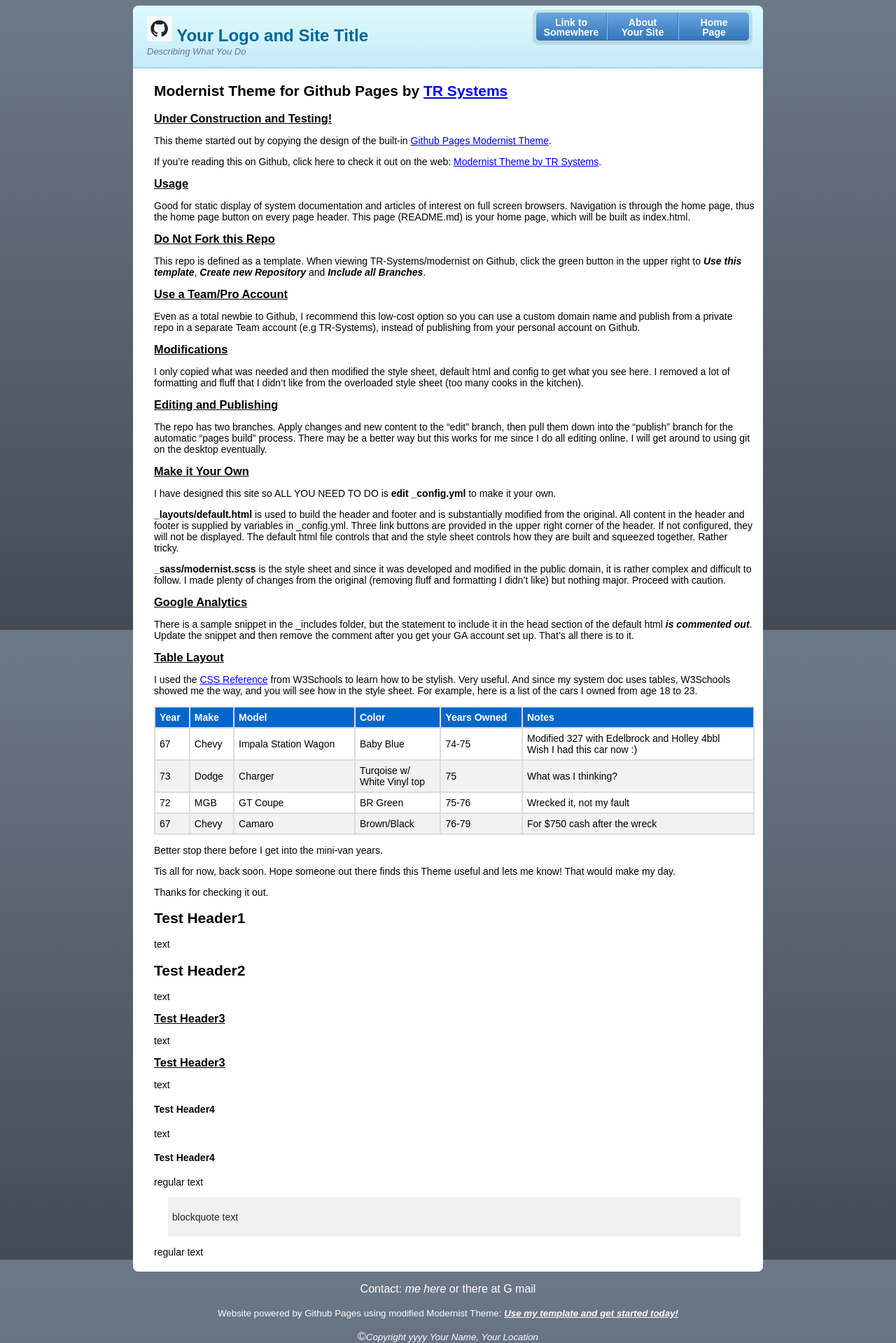
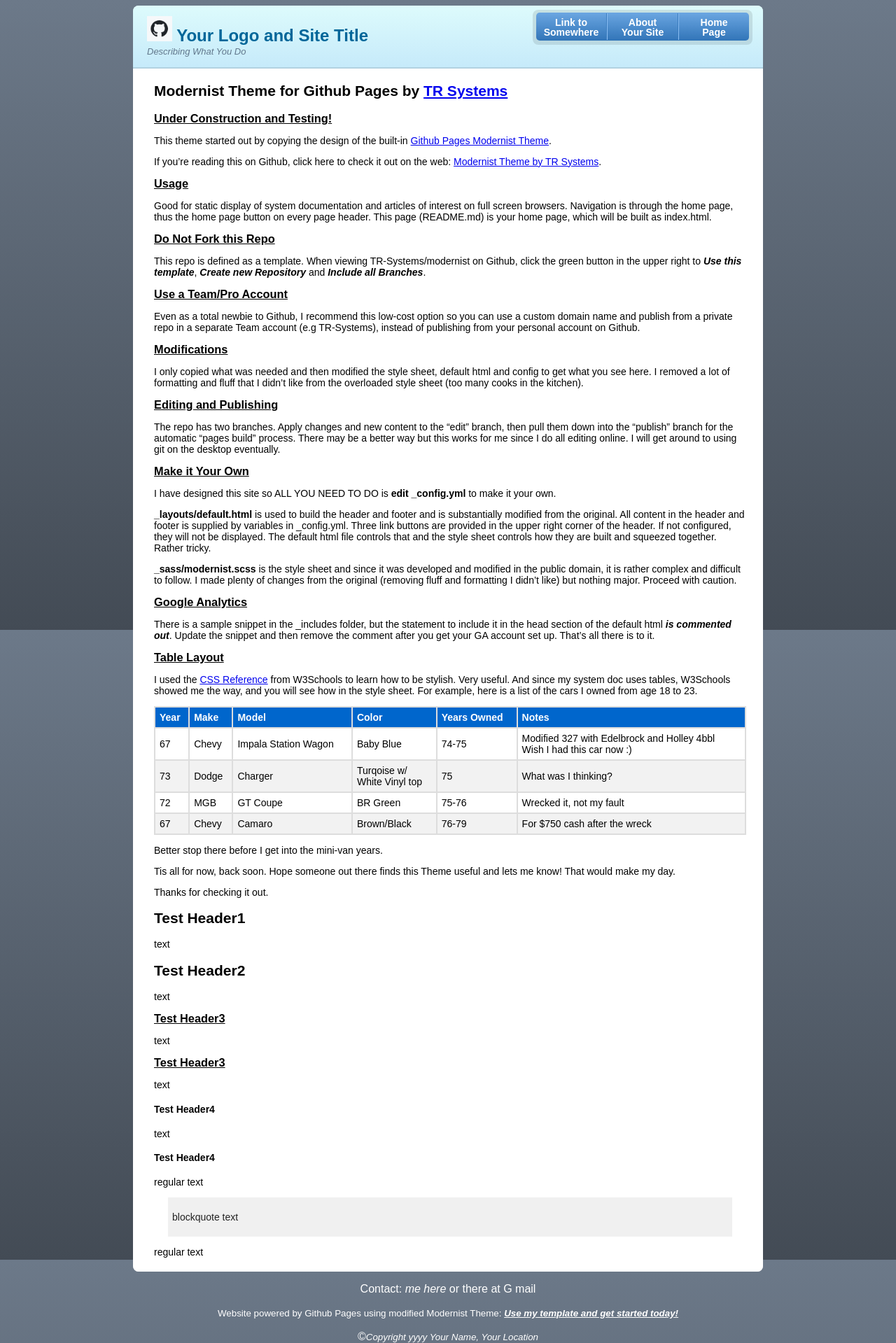
Before and after one commit to TR-Systems/modernist, a Jekyll site: the page built from README.md, in a window 1280 px wide. Shown: the whole page at 70% size. Built offline with Jekyll 4.4.1, drawn with Linux system fonts in a browser that asks for light colours; our own code applies the rules of GitHub Pages for plain Markdown files.

Commit message:
Update modernist.scss

```diff
--- a/_sass/modernist.scss
+++ b/_sass/modernist.scss
@@ -139,7 +139,7 @@ footer {
 }
 
 section {
-  padding: 2px 12px 6px 30px;
+  padding: 2px 24px 6px 30px;
   font-size:14px;
   border-top:1px solid #fff;
   background:#FFFFFF;
```
